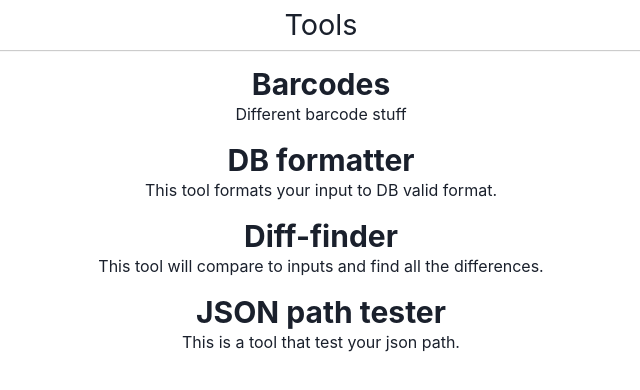
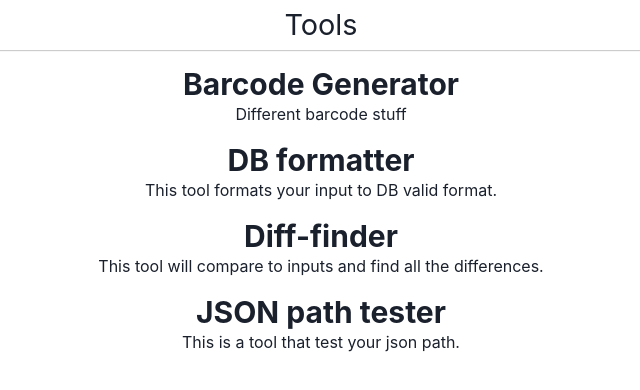
Before and after one commit to XenaDevs/tools, a Next.js app: page / in a window 1280 px wide. Shown: the top 390 px of the page, without its empty margins (319-959 px from the left). Built offline with nearby package versions, Linux system fonts and the light colour scheme.

Commit message:
fix linting and close svg

```diff
--- a/pages/tools/barcodes/index.js
+++ b/pages/tools/barcodes/index.js
@@ -20,7 +20,7 @@ const BarCodes = () => {
         jsbarcode-value={value}
         jsbarcode-textmargin="0"
         jsbarcode-fontoptions="bold"
-      ></svg>
+      />
     );
   };
 
@@ -41,17 +41,17 @@ const BarCodes = () => {
       console.log(err);
       setError(err);
     }
-  });
+  }, []);
 
   return (
     <div className="container">
       <Head>
-        <title>Barcode Generator</title>
+        <title>{BarCodes.toolMetaData.label}</title>
         <link rel="icon" href="/favicon.ico" />
       </Head>
 
       <main>
-        <Heading text={'Diff finder'} />
+        <Heading text={BarCodes.toolMetaData.label} />
 
         <Box>
           <Text>{error}</Text>
@@ -75,7 +75,7 @@ const BarCodes = () => {
 };
 BarCodes.toolMetaData = {
   path: '/tools/barcodes',
-  label: 'Barcodes',
+  label: 'Barcode Generator',
   shortDesc: 'Different barcode stuff',
 };
 export default BarCodes;
```
